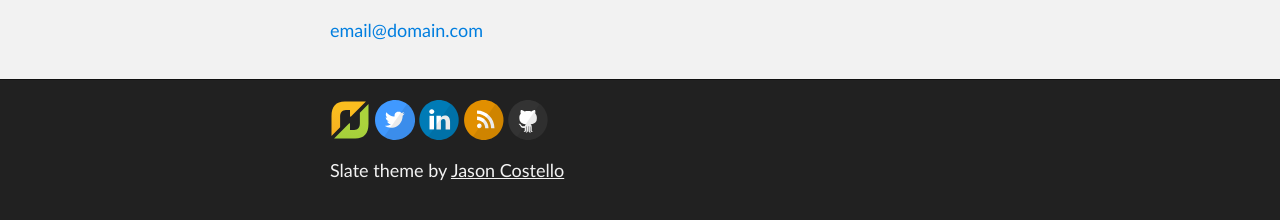
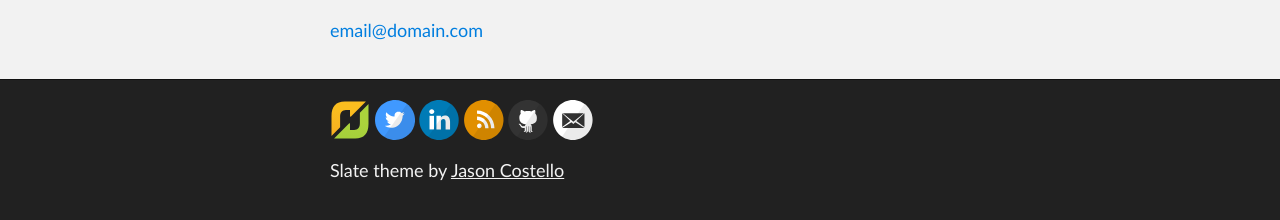
Before and after one commit to meriac/openbeacon-ng, a Jekyll site: the page built from about.md, in a window 1280 px wide. Shown: the part 510-730 px from the top of the page. Built offline with Jekyll 4.4.1, drawn with Linux system fonts in a browser that asks for light colours.

Commit message:
added email-link including subject

```diff
--- a/_config.yml
+++ b/_config.yml
@@ -19,7 +19,7 @@ github_url: https://github.com/meriac/openbeacon-ng
 # Includes an icon in the footer for each username you enter
 footer-links:
   dribbble:
-  email:
+  email: contact@openbeacon.org
   facebook:
   flickr:
   github: meriac/openbeacon-ng
--- a/_includes/svg-icons.html
+++ b/_includes/svg-icons.html
@@ -1,6 +1,5 @@
           {% if site.footer-links.flattr %}<a href="https://flattr.com/submit/auto?user_id={{ site.footer-links.flattr }}&url={{ site.url | cgi_escape }}&hidden=1&title={{ page.title | cgi_escape }}">{% include svg-icons/flattr.html %}</a>{% endif %}
           {% if site.footer-links.twitter %}<a href="https://twitter.com/share?text={{ page.title | cgi_escape }}+%40{{ site.footer-links.twitter }}&url={{ site.url | cgi_escape }}{{ page.url | cgi_escape }}{% if page.social_tags %}&hashtags={{ page.social_tags | cgi_escape }}{% endif %}">{% include svg-icons/twitter.html %}</a>{% endif %}
-          {% if site.footer-links.email %}<a href="mailto:{{ site.footer-links.email }}">{% include svg-icons/email.html %}</a>{% endif %}
           {% if site.footer-links.dribbble %}<a href="http://dribbble.com/{{ site.footer-links.dribbble }}">{% include svg-icons/dribbble.html %}</a>{% endif %}
           {% if site.footer-links.facebook %}<a href="http://facebook.com/{{ site.footer-links.facebook }}">{% include svg-icons/facebook.html %}</a>{% endif %}
           {% if site.footer-links.flickr %}<a href="http://flickr.com/{{ site.footer-links.flickr }}">{% include svg-icons/flickr.html %}</a>{% endif %}
@@ -10,3 +9,4 @@
           {% if site.footer-links.stackoverflow %}<a href="http://stackoverflow.com/{{ site.footer-links.stackoverflow }}">{% include svg-icons/stackoverflow.html %}</a>{% endif %}
           {% if site.footer-links.rss %}<a href="{{ site.baseurl }}/feed.xml">{% include svg-icons/rss.html %}</a>{% endif %}
           {% if site.footer-links.github %}<a href="https://github.com/{{ site.footer-links.github }}">{% include svg-icons/github.html %}</a>{% endif %}
+          {% if site.footer-links.email %}<a href="mailto:{{ site.footer-links.email }}?subject={{ page.title | cgi_escape }}">{% include svg-icons/email.html %}</a>{% endif %}
```
